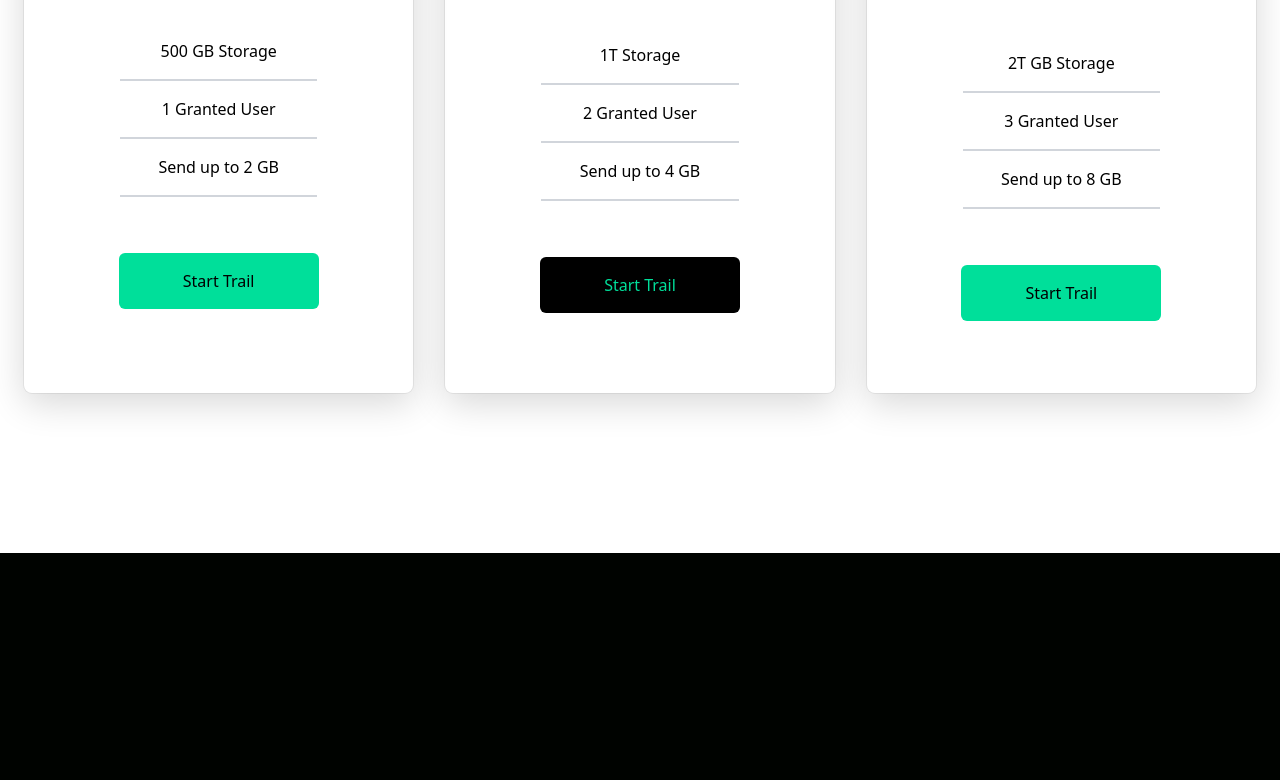
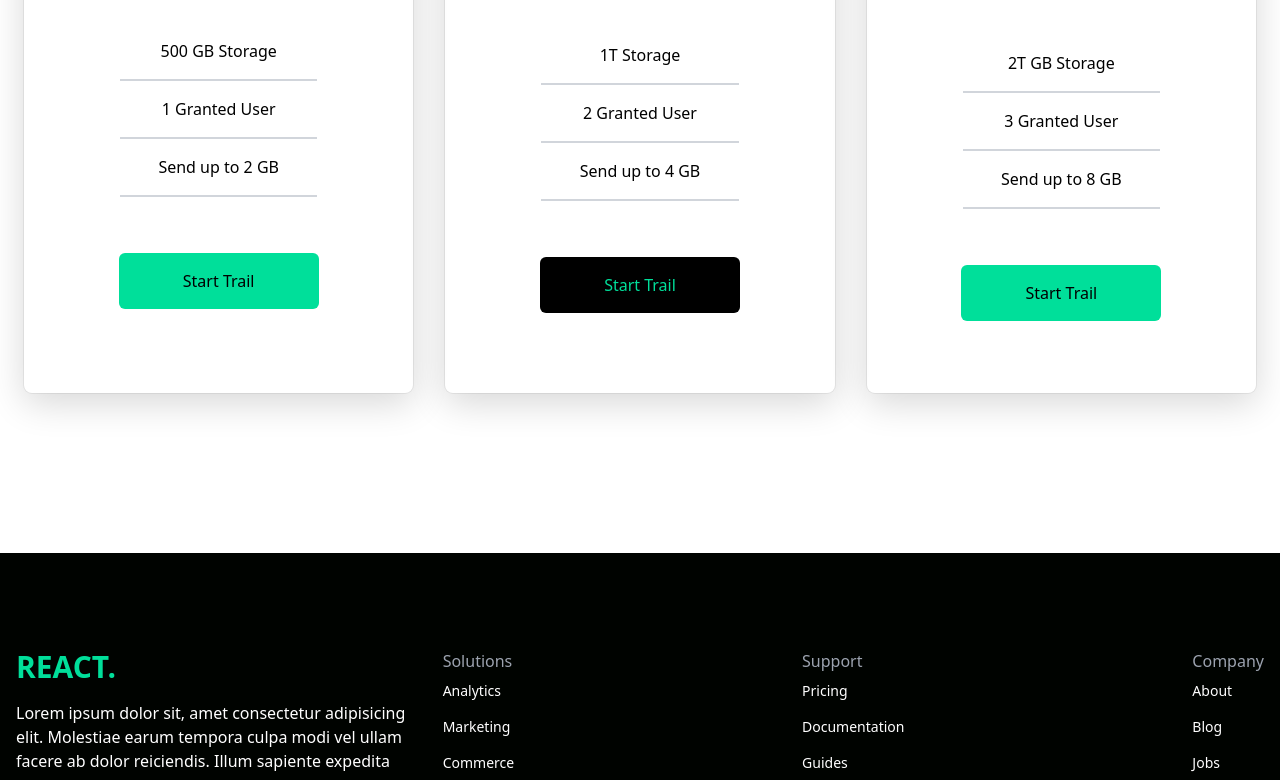
Before and after one commit to Ahmadreda061/learn-Tailwind-react, a React (Create React App) app: page / in a window 1280 px wide. Shown: the part 2000-2780 px from the top of the page. Before the commit the page ends 2553 px from the top, so only its background shows below. Built offline with nearby package versions, Linux system fonts and the light colour scheme.

Commit message:
add fotter

```diff
--- a/src/App.js
+++ b/src/App.js
@@ -1,5 +1,6 @@
 import Analytis from "./components/Analytis";
 import Cards from "./components/Cards";
+import Footer from "./components/Footer";
 import Hero from "./components/Hero";
 import Navbar from "./components/Navbar";
 import Newsletter from "./components/Newsletter";
@@ -12,6 +13,7 @@ function App() {
       <Analytis />
       <Newsletter />
       <Cards />
+      <Footer />
     </>
   );
 }
--- /dev/null
+++ b/src/components/Footer.jsx
@@ -0,0 +1,66 @@
+import React from 'react'
+import { FaFacebookSquare } from "react-icons/fa";
+import {  FaInstagram, FaSquareXTwitter, FaGithub, FaLinkedin } from "react-icons/fa6";
+
+
+function Footer() {
+
+    const icons = [FaFacebookSquare, FaInstagram, FaSquareXTwitter, FaGithub, FaLinkedin]
+    const iconsElemnt = icons.map((Icon, index) =>
+        <a className='cursor-pointer' key={index}>
+            <Icon size={30} className='hover:text-[#00df9a] custom-transition-colors'/>
+        </a>
+    )
+    return (
+        <footer className='w-full py-24  text-white'>
+
+            <div className="container mx-auto px-4 grid md:grid-cols-3 gap-8">
+                <div className="pb-6">
+                    <h3 className="w-full text-3xl font-bold text-[#00df9a] mb-4">REACT.</h3>
+
+                    <p>
+                        Lorem ipsum dolor sit, amet consectetur adipisicing
+                        elit. Molestiae earum tempora culpa modi vel ullam facere
+                        ab dolor reiciendis. Illum sapiente expedita accusamus.
+                    </p>
+                    <div className=' mt-6 flex gap-8 md:gap-4 lg:gap-8'>
+                        {iconsElemnt}
+                    </div>
+                </div>
+                <div className="md:col-span-2 flex justify-between">
+                    <div>
+                        <h6 className='font-medium text-gray-400'>Solutions</h6>
+                        <ul className='list-none'>
+                            <li className='py-2 text-sm'>Analytics</li>
+                            <li className='py-2 text-sm'>Marketing</li>
+                            <li className='py-2 text-sm'>Commerce</li>
+                            <li className='py-2 text-sm'>Insights</li>
+                        </ul>
+                    </div>
+                    <div>
+                        <h6 className='font-medium text-gray-400'>Support</h6>
+                        <ul className='list-none'>
+                            <li className='py-2 text-sm'>Pricing</li>
+                            <li className='py-2 text-sm'>Documentation</li>
+                            <li className='py-2 text-sm'>Guides</li>
+                            <li className='py-2 text-sm'>API Status</li>
+                        </ul>
+                    </div>
+                    <div>
+                        <h6 className='font-medium text-gray-400'>Company</h6>
+                        <ul>
+                            <li className='py-2 text-sm'>About</li>
+                            <li className='py-2 text-sm'>Blog</li>
+                            <li className='py-2 text-sm'>Jobs</li>
+                            <li className='py-2 text-sm'>Press</li>
+                            <li className='py-2 text-sm'>Careers</li>
+                        </ul>
+                    </div>
+
+                </div>
+            </div>
+        </footer>
+    )
+}
+
+export default Footer
```
